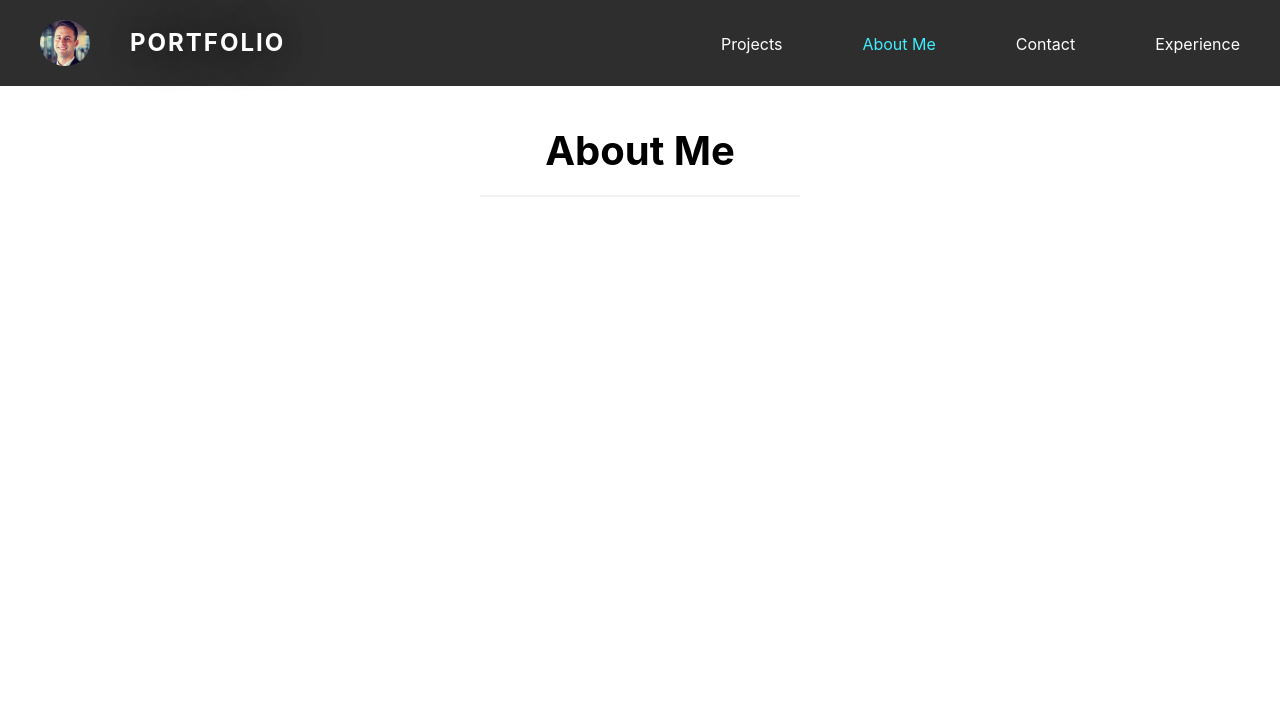
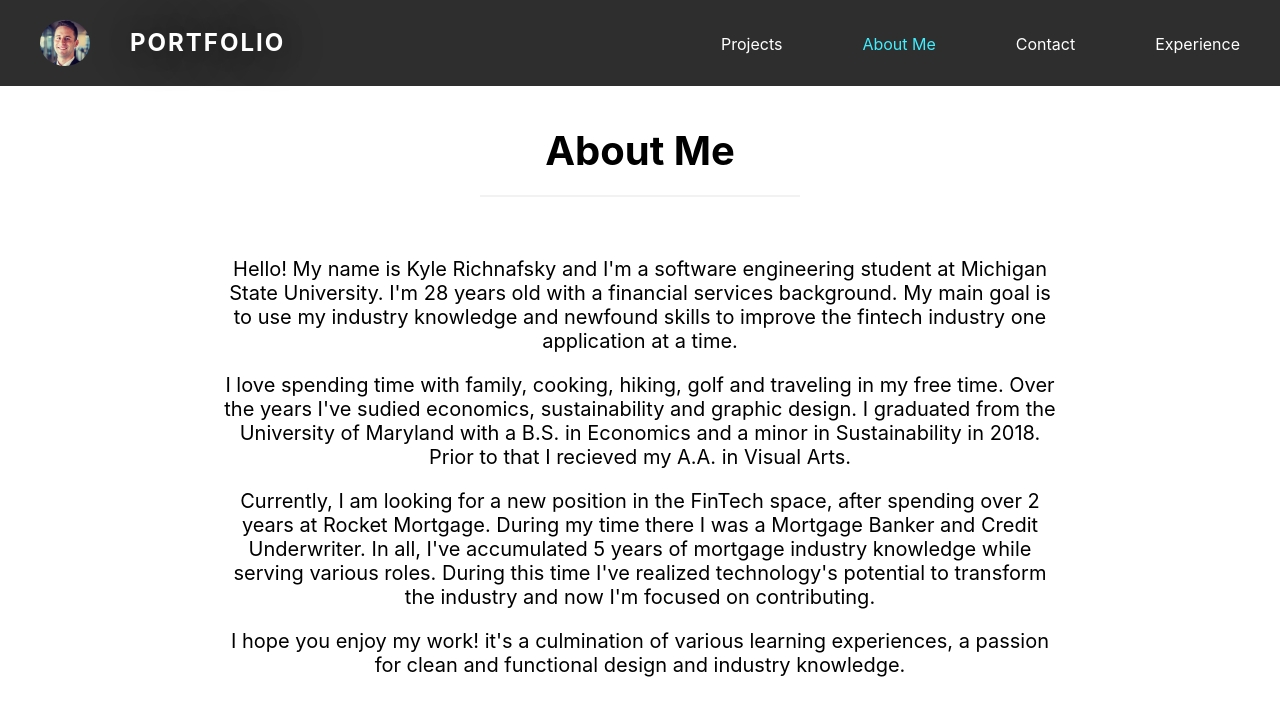
Before and after one commit to 7krich/portfolio, a React (Create React App) app: page / in a window 1280 px wide. Both pictures are taken after a click on the element "About Me". Shown: the top 716 px of the page. Built offline with nearby package versions, Linux system fonts and the light colour scheme.

Commit message:
added & styled About Me text

```diff
--- a/src/components/AboutMe/index.js
+++ b/src/components/AboutMe/index.js
@@ -5,8 +5,25 @@ function AboutMe (props) {
     const { currentCategory } = props;
 
     return(
-        <div className="title-containter">
-            <h1 className="page-title-text">{capitalizeFirstLetter(currentCategory.name)}</h1>
+        <div className="parent">
+            <div className="title-containter">
+                <h1 className="page-title-text">{capitalizeFirstLetter(currentCategory.name)}</h1>
+            </div>
+
+            <section className="about-me">
+                <p>
+                    Hello! My name is Kyle Richnafsky and I'm a software engineering student at Michigan State University. I'm 28 years old with a financial services background. My main goal is to use my industry knowledge and newfound skills to improve the fintech industry one application at a time.
+                </p>
+                <p>
+                    I love spending time with family, cooking, hiking, golf and traveling in my free time. Over the years I've sudied economics, sustainability and graphic design. I graduated from the University of Maryland with a B.S. in Economics and a minor in Sustainability in 2018. Prior to that I recieved my A.A. in Visual Arts.
+                </p>
+                <p>
+                    Currently, I am looking for a new position in the FinTech space, after spending over 2 years at Rocket Mortgage. During my time there I was a Mortgage Banker and Credit Underwriter. In all, I've accumulated 5 years of mortgage industry knowledge while serving various roles. During this time I've realized technology's potential to transform the industry and now I'm focused on contributing.
+                </p>
+                <p>
+                    I hope you enjoy my work! it's a culmination of various learning experiences, a passion for clean and functional design and industry knowledge.
+                </p>
+            </section>
         </div>
     );
 };
--- a/src/index.css
+++ b/src/index.css
@@ -261,6 +261,15 @@ h1 {
   padding-left: 25%;
 }
 
+/* About Me styles */
+.about-me {
+  padding-top: 40px;
+  font-size: 20px;
+  width: 65%;
+  margin: auto;
+  text-align: center;
+}
+
 
 /* MEDIA QUERY FOR SMALLER DESKTOP SCREENS & SMALLER */
 @media screen and (max-width: 980px) {
```
